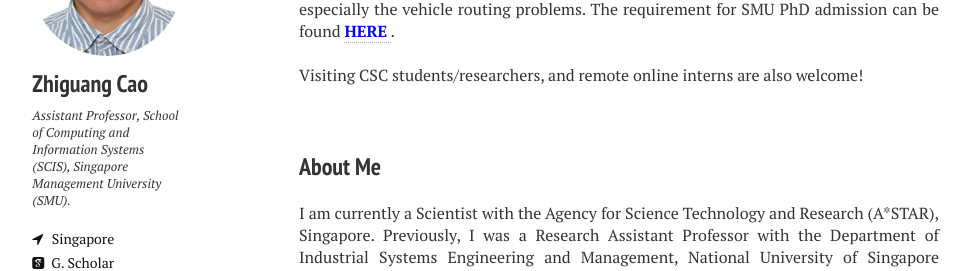
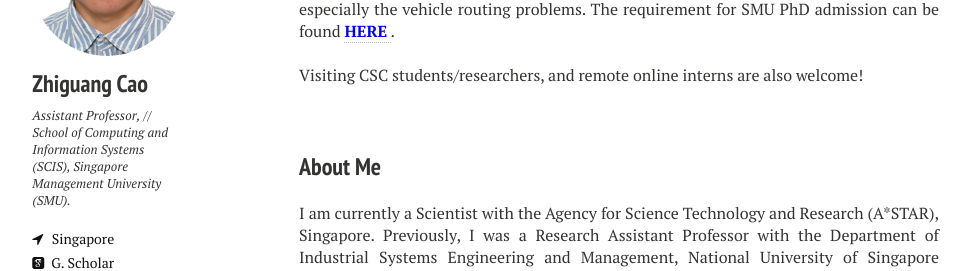
Before and after one commit to zhiguangcaosg/zhiguangcaosg.github.io, a Jekyll site: the page built from index.md, in a window 1280 px wide. Shown: the part 246-517 px from the top of the page, without its empty margins (21-992 px from the left). Built offline with Jekyll 4.4.1, drawn with Linux system fonts in a browser that asks for light colours; nearby versions of some CDN libraries.

```diff
--- a/_config.yml
+++ b/_config.yml
@@ -11,7 +11,8 @@ url:              //zhiguangcaosg.github.io
 owner:
   name:           Zhiguang Cao
   avatar:         zhiguangcao.jpg
-  bio:            Assistant Professor, School of Computing and Information Systems (SCIS), Singapore Management University (SMU).
+  bio:            Assistant Professor, //
+                   School of Computing and Information Systems (SCIS), Singapore Management University (SMU).
   location:       Singapore
   email:          zhiguangcao@outlook.com
 
```
